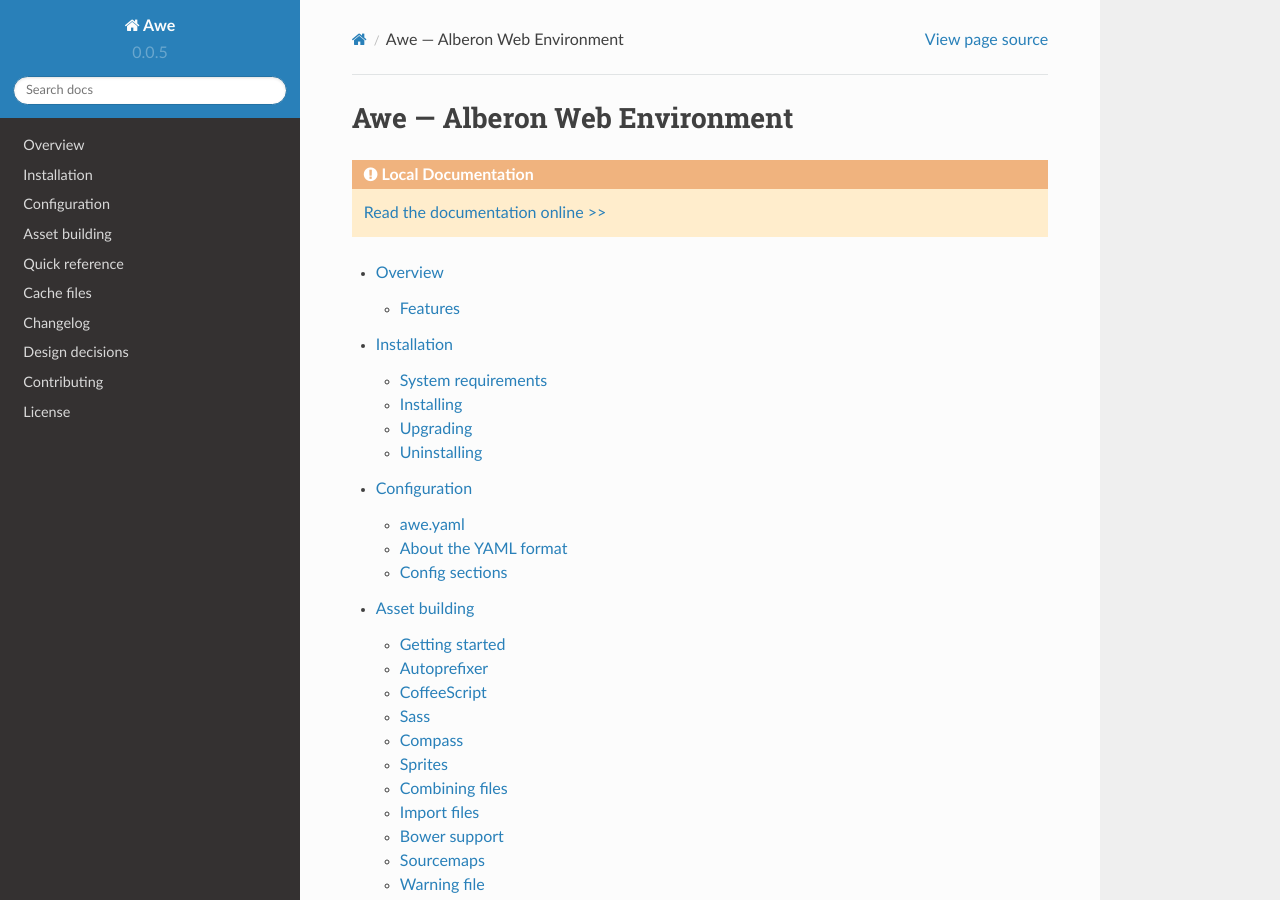
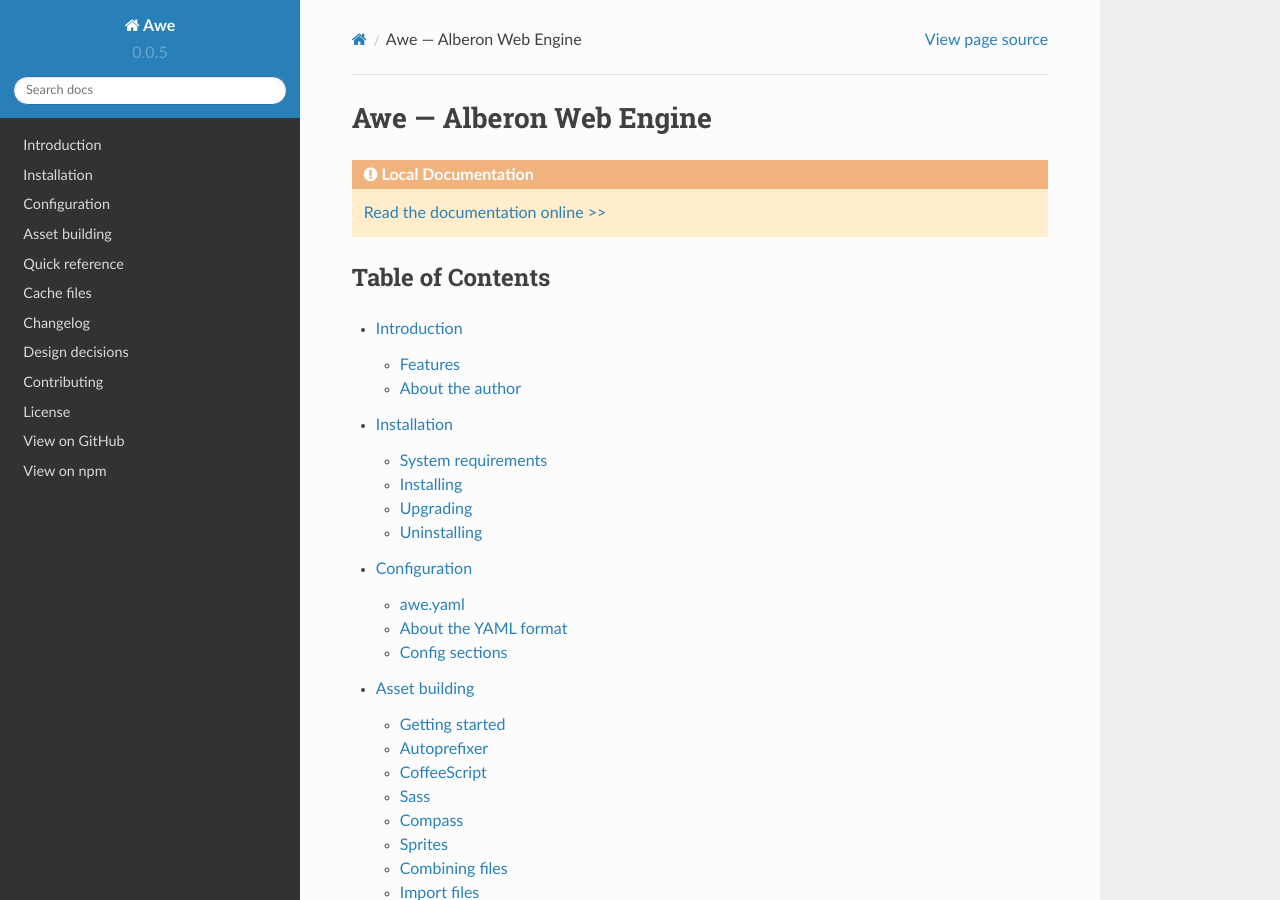
Before and after one commit to alberon/awe, a Sphinx documentation site: the page built from docs/index.rst, in a window 1280 px wide and 900 px high. Built offline with Sphinx 7.4.7 and the Read the Docs theme 2.0.0, drawn with Linux system fonts in a browser that asks for light colours; some of the changed text lies outside the part shown.

```diff
--- a/docs/index.rst
+++ b/docs/index.rst
@@ -1,5 +1,5 @@
 ################################################################################
- Awe --- Alberon Web Environment
+ Awe --- Alberon Web Engine
 ################################################################################
 
 .. Link to the online documentation
@@ -10,11 +10,15 @@
 
       `Read the documentation online >> <http://awe.alberon.co.uk/>`_
 
-.. Table of Contents
+
+================================================================================
+ Table of Contents
+================================================================================
+
 .. toctree::
    :maxdepth: 2
 
-   overview
+   introduction
    installation
    config
    assets
@@ -24,3 +28,5 @@
    design
    contributing
    license
+   View on GitHub <https://github.com/alberon/awe>
+   View on npm <https://www.npmjs.org/package/awe>
```
Also changed, not shown: README.md (+6 -2 lines), docs/introduction.rst (renamed from docs/overview.rst, +11 -2 lines).
